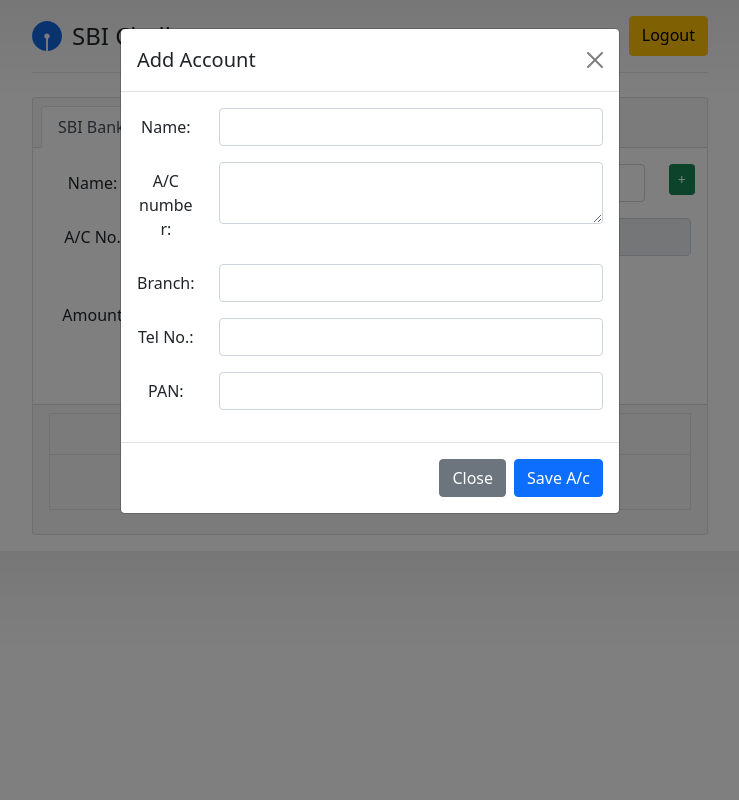
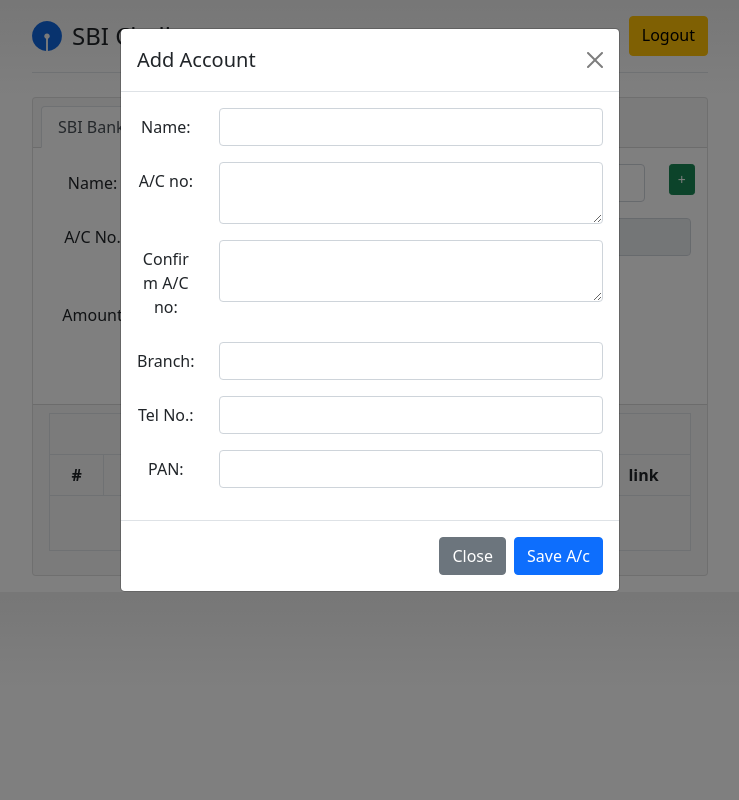
Before and after one commit to gamifications/challan, a Django app: page / in a window 1280 px wide, after a click that opens the changed part. Shown: the whole page, without its empty margins (270-1009 px from the left). Run offline with Django 3.2, Linux system fonts and the light colour scheme; the visitor is signed in with stand-in values (Sample User, id 1); data that the repository does not hold is empty; some libraries are stand-ins or nearby versions.

Commit message:
some fixes

```diff
--- a/sbi/models.py
+++ b/sbi/models.py
@@ -6,7 +6,7 @@
     ac_no = models.CharField(max_length=100)
     name = models.CharField(max_length=100)
     telephone = models.CharField(max_length=100)
-    pan = models.CharField(max_length=100)
+    pan = models.CharField(max_length=100, blank=True)
 
 class ChallanFile(models.Model):
     account = models.ForeignKey('Account', on_delete=models.CASCADE, null=True)
--- a/sbi/templates/sbi/base.html
+++ b/sbi/templates/sbi/base.html
@@ -17,17 +17,21 @@
 
         <table class="table table-bordered">
         <tr>
-            <th colspan="3">Challans(Latest 5)</th>
+            <th colspan="5">Challans(Latest 5)</th>
         </tr>
+        <tr><th>#</th><th>Name</th><th>Amount</th><th>Date/Time</th><th>link</th></tr>
         {% for file in files %}
         <tr>
             <td>{{file.id}}</td>
+            <td>{{file.account.name}}</td>
+            <td style="text-align: right;">{{file.amount|floatformat:2}}₹</td>
+            <td>{{file.uploading_date}}</td>
             <td><a href="{% if file.challanfile %}{{file.challanfile.url}}{% endif%}"><img src="{% static 'pdf.svg' %}" style="height:30px"> Download</a></td>
-            <td>{{file.uploading_date}}</td>
+
         </tr>
         {% endfor %}
         <tr>
-            <th colspan="3"><a class="btn btn-primary">Show More</a></th>
+            <th colspan="5"><a class="btn btn-primary">Show More</a></th>
         </tr>
         </table>
     </div>
--- a/sbi/templates/sbi/sbi.html
+++ b/sbi/templates/sbi/sbi.html
@@ -66,7 +66,7 @@
       </div>
       <div class="modal-body">
 
-        <form id="frm_addaccount">{% csrf_token %}
+        <form id="frm_addaccount" oninput='ac_no2.setCustomValidity(ac_no2.value != ac_no.value ? "A/C no do not match." : "")'>{% csrf_token %}
           <div class="errormsg"></div>
           <div class="row mb-3">
             <label class="col-sm-2 col-form-label">Name:</label>
@@ -75,11 +75,19 @@
             </div>
           </div>
           <div class="row mb-3">
-            <label class="col-sm-2 col-form-label">A/C number:</label>
+            <label class="col-sm-2 col-form-label">A/C no:</label>
             <div class="col-sm-10">
               <textarea class="form-control" name="ac_no"></textarea>
             </div>
           </div>
+
+          <div class="row mb-3">
+            <label class="col-sm-2 col-form-label">Confirm A/C no:</label>
+            <div class="col-sm-10">
+              <textarea class="form-control" name="ac_no2"></textarea>
+            </div>
+          </div>
+
           <div class="row mb-3">
             <label class="col-sm-2 col-form-label">Branch:</label>
             <div class="col-sm-10">
```
Also changed, not shown: sbi/templates/pdf/sbi_challan_template.html (+31 -18 lines), sbi/migrations/0006_alter_account_pan.py (added).
